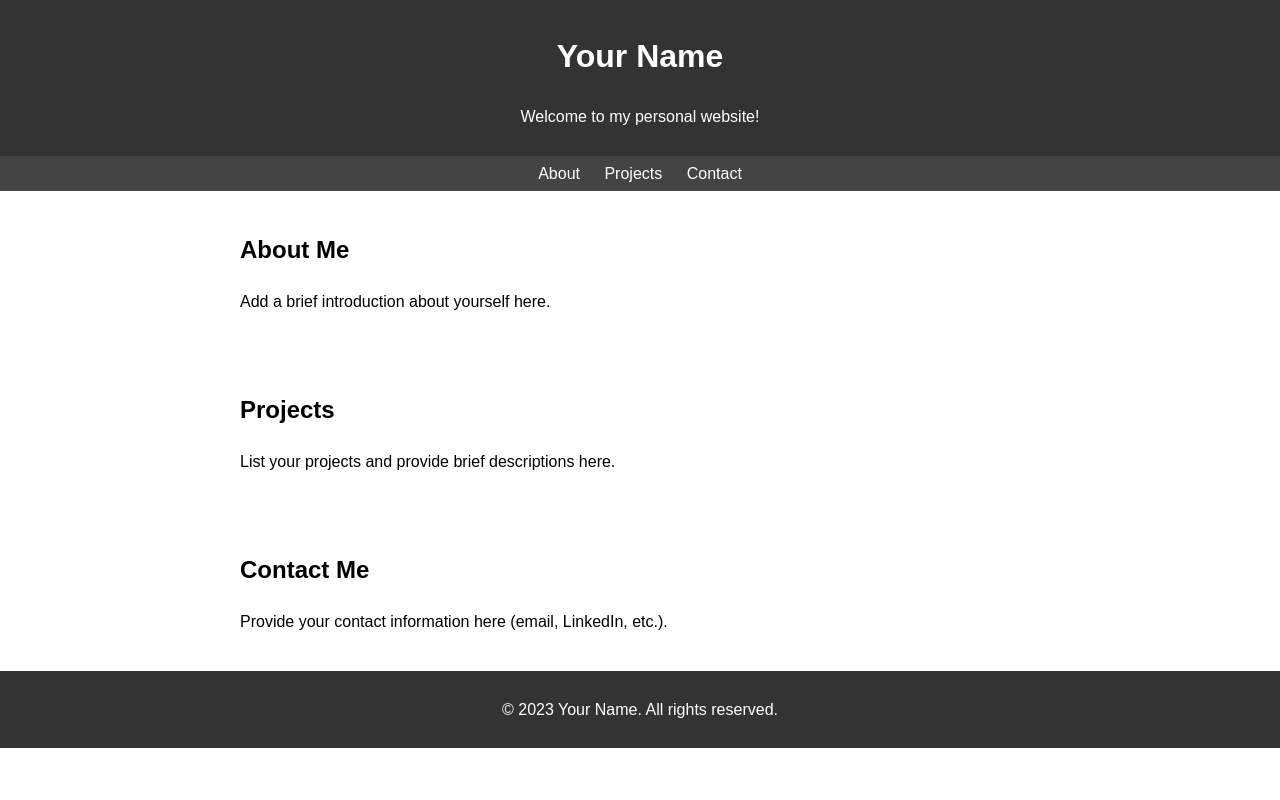
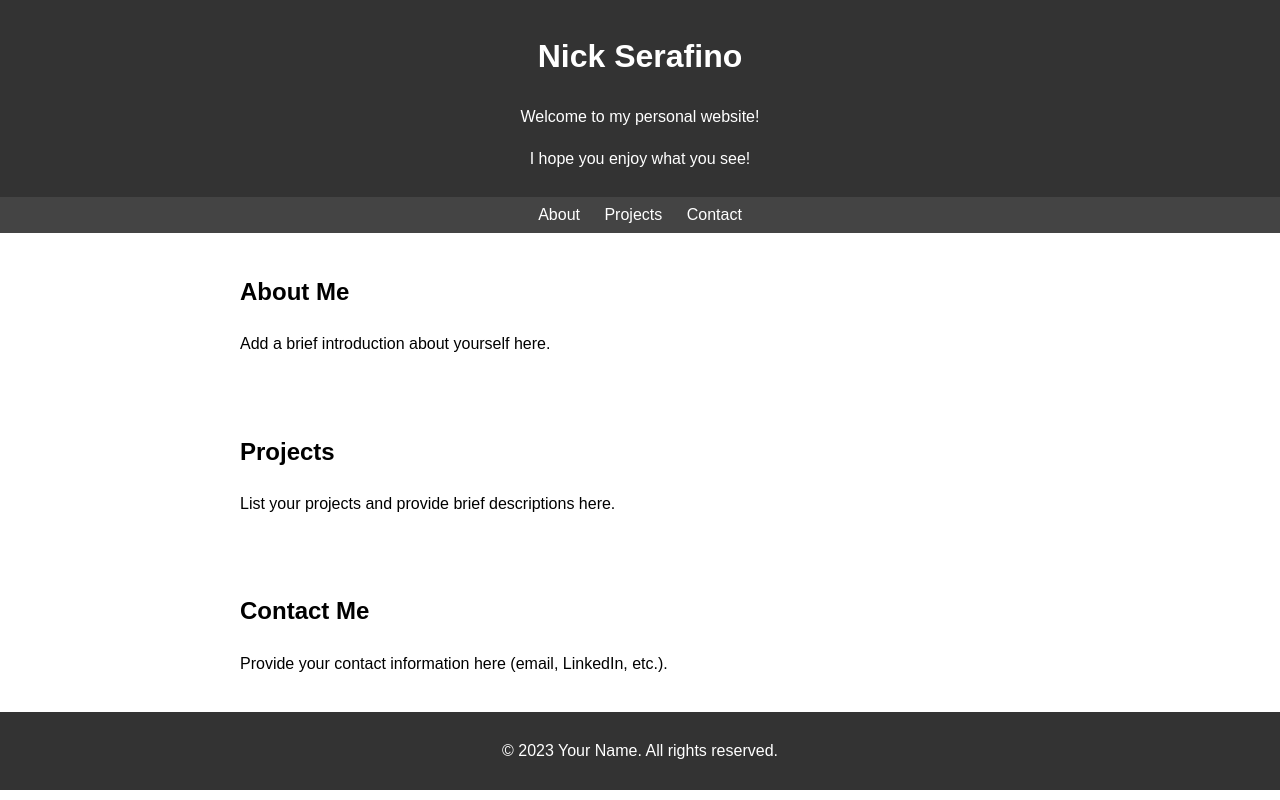
Before and after one commit to nserafino/website1, a plain HTML site: page index.html in a window 1280 px wide. Drawn offline with Linux system fonts and the light colour scheme.

Commit message:
Update index.html

```diff
--- a/index.html
+++ b/index.html
@@ -41,8 +41,9 @@
 </head>
 <body>
   <header>
-    <h1>Your Name</h1>
+    <h1>Nick Serafino</h1>
     <p>Welcome to my personal website!</p>
+    <p>I hope you enjoy what you see!</p>
   </header>
   <nav>
     <a href="#about">About</a>
```
